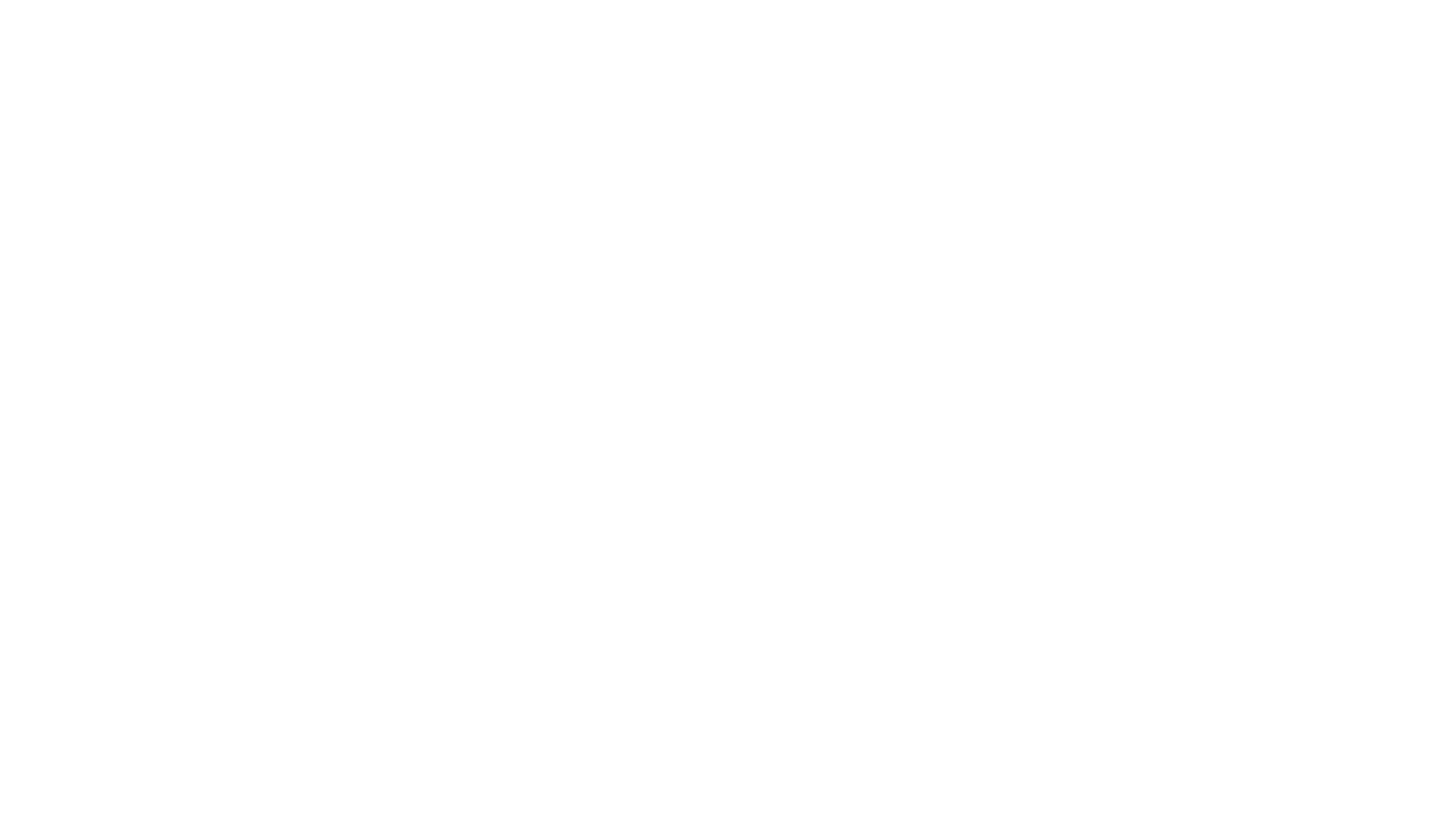
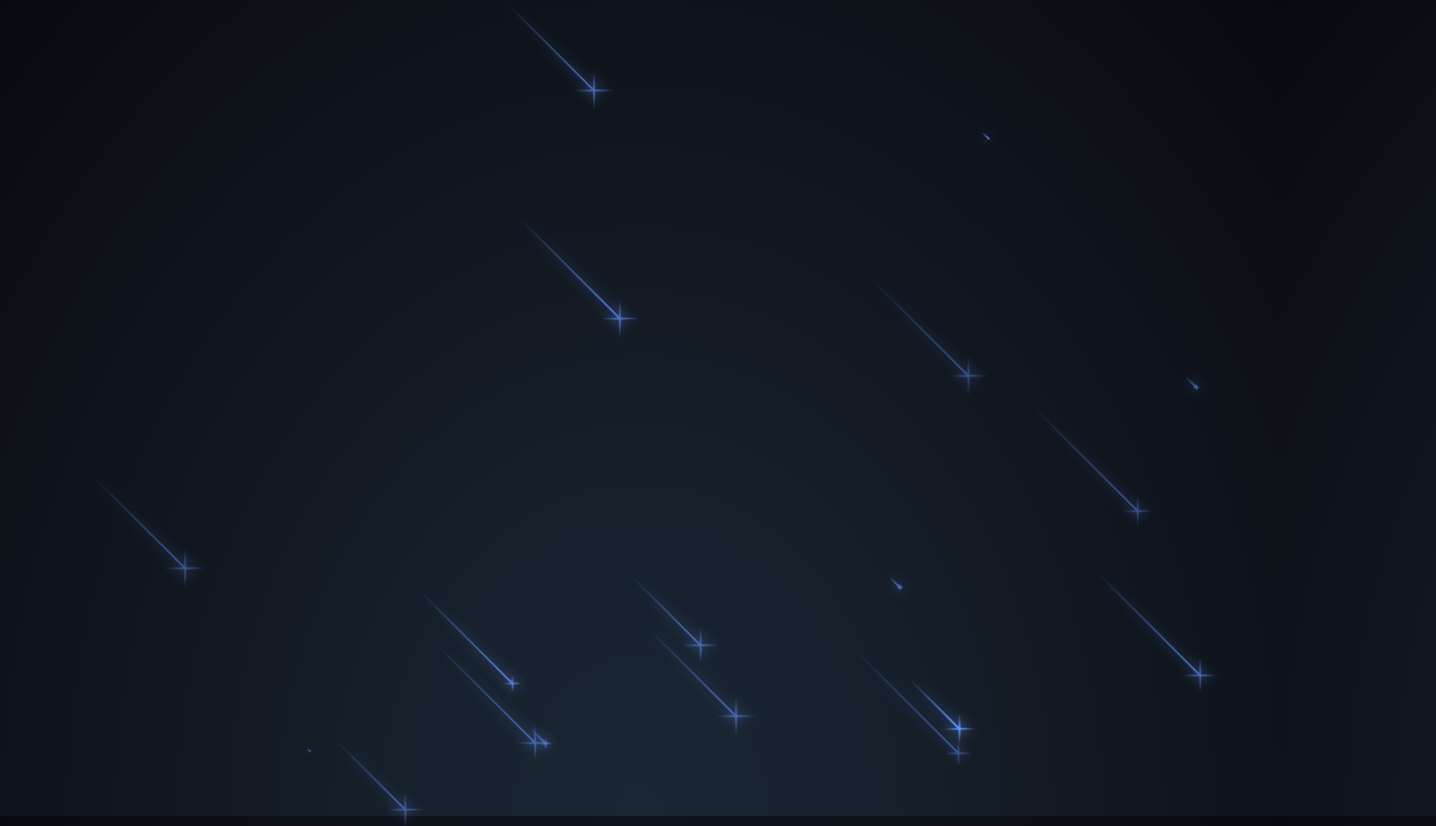
Before and after one commit to injection-attack/shooting-stars, a plain HTML site: page home.html in a window 1280 px wide. Shown: the top 826 px of the page, 1436 px wide, since content can reach past the window. Before the commit the page ends 800 px from the top, so only its background shows below. Drawn offline with Linux system fonts and the light colour scheme; the site is published under a folder, as on GitHub Pages, so addresses that start at the root find nothing.

Commit message:
Update home.html

```diff
--- a/home.html
+++ b/home.html
@@ -5,7 +5,7 @@
     <meta name="viewport" content="width=device-width, initial-scale=1.0">
     <title>별똥별</title>
     <link href="https://fonts.googleapis.com/css2?family=Anton&display=swap" rel="stylesheet">
-    <link rel="stylesheet" href="/css/effect.css">
+    <link rel="stylesheet" href="./css/effect.css">
 </head>
 <body>
   <div class="stars"></div>
```
